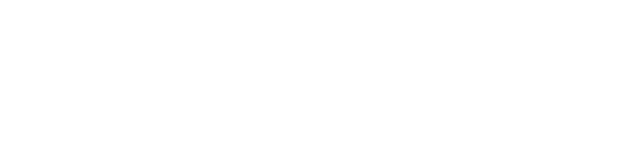
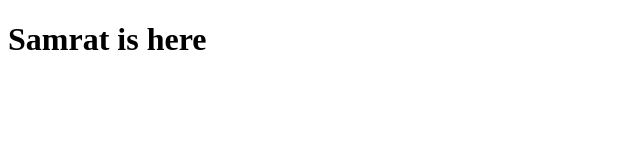
Before and after one commit to samratsamanta/Experiment, a website: page NodejsConsoleApp1/HTMLPage1.html in a window 1280 px wide. Shown: the whole page, without its empty margins (0-640 px from the left). Drawn offline with Linux system fonts and the light colour scheme.

Commit message:
Samrat was here

```diff
--- a/NodejsConsoleApp1/HTMLPage1.html
+++ b/NodejsConsoleApp1/HTMLPage1.html
@@ -4,7 +4,7 @@
 <head>
 </head>
 <body>
-<script src="app.js">First rebase</script>
-
+    <h1>Samrat is here</h1>
+    <script src="app.js">Samrat changed the master branch</script>
 </body>
 </html>
```
